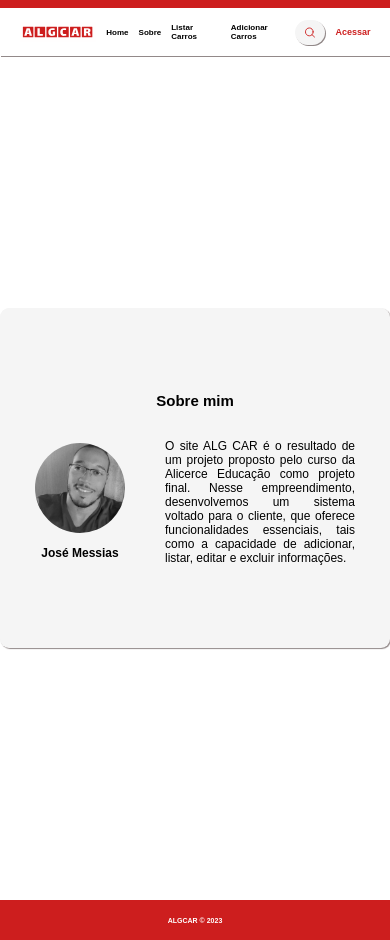
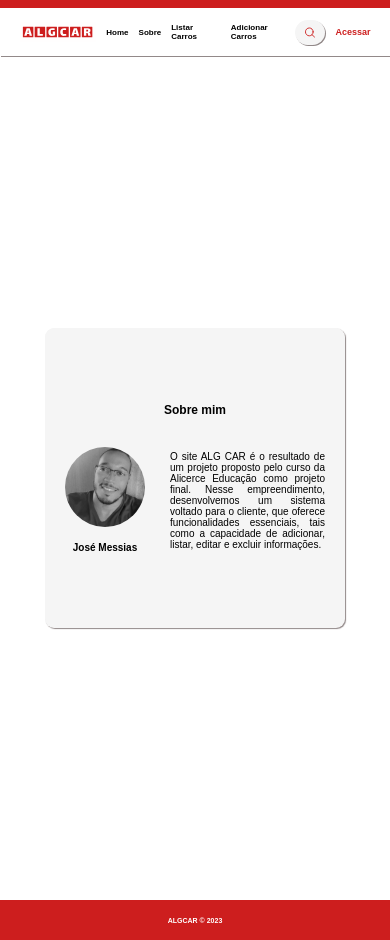
Before and after one commit to JoseCMessias/alg-car, a React (Vite) app in the folder algCar/: page /sobre in a window 390 px wide. Built offline with nearby package versions, Linux system fonts and the light colour scheme.

Commit message:
modificações no ccs em login, cadastro e sobre

```diff
--- a/algCar/src/pages/Cadastro/Cadastro.css
+++ b/algCar/src/pages/Cadastro/Cadastro.css
@@ -51,8 +51,7 @@
 }
 
 .cadastro img{
-    width: 100px;
-    height: auto;
+    width: 40%;
     margin-bottom: 30px;
 }
 
--- a/algCar/src/pages/Cadastro/Cadastro.jsx
+++ b/algCar/src/pages/Cadastro/Cadastro.jsx
@@ -1,6 +1,7 @@
 import React, { useState } from 'react';
 import './Cadastro.css';
 import {Link} from 'react-router-dom';
+import logoImg from '../../assets/logo.svg';
 
 export const Cadastro = () => {
 
@@ -8,9 +9,8 @@ export const Cadastro = () => {
     <div>
       <div className="section-cadastro">
         <div className="cadastro">
-          <div>
-            <img src="/Cadastro/img/logo.svg" alt="" />
-          </div>
+
+        <img src={logoImg} alt="imagem da logo" />
 
           <form>
             <div className="inputs-cadastro">
--- a/algCar/src/pages/Login/Login.css
+++ b/algCar/src/pages/Login/Login.css
@@ -1,12 +1,11 @@
-
-.section-login{
+.section-login {
     display: flex;
     height: 100vh;
     justify-content: center;
     align-items: center;
 }
 
-.login{
+.login {
     display: flex;
     flex-direction: column;
     align-items: center;
@@ -19,20 +18,23 @@
     box-shadow: 1px 1px 2px rgb(146, 137, 137);
 }
 
-.login form{
+.login form {
     display: flex;
     flex-direction: column;
     width: 100%;
 }
 
-.inputs{
+.inputs {
     display: flex;
     flex-direction: column;
-    justify-content: start;
+    justify-content: center;
     width: 100%;
 }
 
-.login input{
+.login input {
+    display: flex;
+    align-items: center;
+    justify-content: center;
     margin-top: 10px;
     padding-left: 10px;
     background-color: #fff;
@@ -43,22 +45,21 @@
     outline: none;
     height: 45px;
     box-shadow: 1px 1px 2px rgb(146, 137, 137);
-
 }
 
-.login img{
+.login img {
     width: 40%;
     margin-bottom: 30px;
 }
 
-.login input::placeholder{
+.login input::placeholder {
     color: #737373;
     font-size: 14px;
 }
 
-.login form [type="submit"]{
+.login form [type="submit"] {
     display: block;
-    background-color: #CD1E1E;
+    background-color: #cd1e1e;
     color: #fff;
     font-size: 15px;
     font-family: sans-serif;
@@ -67,13 +68,20 @@
     cursor: pointer;
 }
 
-.login p{
+.login p {
     color: #737373;
     margin-top: 10px;
 }
 
-.login a{
+.login a {
     text-decoration: none;
-    color: #CD1E1E;
+    color: #cd1e1e;
     margin-left: 5px;
 }
+
+@media screen and (max-width: 50px) {
+    .login {
+        border: none;
+        box-shadow: none;
+    }
+}
--- a/algCar/src/pages/Login/Login.jsx
+++ b/algCar/src/pages/Login/Login.jsx
@@ -9,9 +9,8 @@ export const Login = () => {
     return (
       <div className="section-login">
         <div className="login">
-          <div className="img">
-            <img src={logoImg} alt="imagem da logo" />
-          </div>
+
+          <img src={logoImg} alt="imagem da logo" />
 
           <form>
             <div className="inputs">
--- a/algCar/src/pages/Sobre/Sobre.css
+++ b/algCar/src/pages/Sobre/Sobre.css
@@ -95,7 +95,7 @@
     }
 }
 
-@media screen and (max-width: 560px) {
+@media screen and (max-width: 600px) {
     .container-sobre{
         max-width: 320px;;
         height: 270px;
@@ -124,3 +124,33 @@
         font-size: 12px;
     }
 }
+
+@media screen and (max-width: 420px) {
+    .container-sobre{
+        max-width: 260px;;
+        height: 260px;
+        padding: 20px;
+        border-radius: 9px;
+    }
+
+    .container-sobre h1{
+        font-size: 12px;
+    }
+
+    .sobre-sobre{
+        gap: 25px;
+    }
+
+    .perfil-sobre h2{
+        font-size: 10px;
+        margin-top: 15px;
+    }
+
+    .perfil-sobre img{
+        max-width: 80px;
+    }
+
+    .text-sobre{
+        font-size: 10px;
+    }
+}
```
